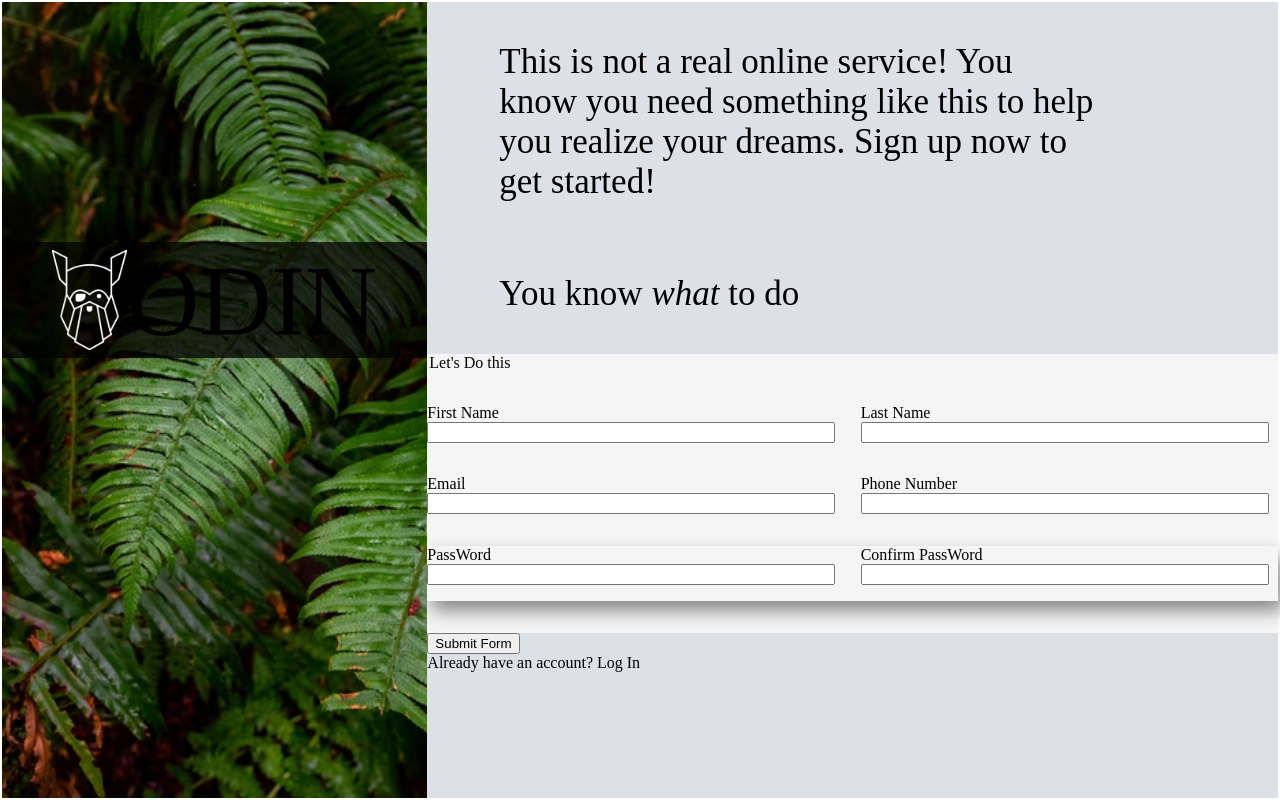
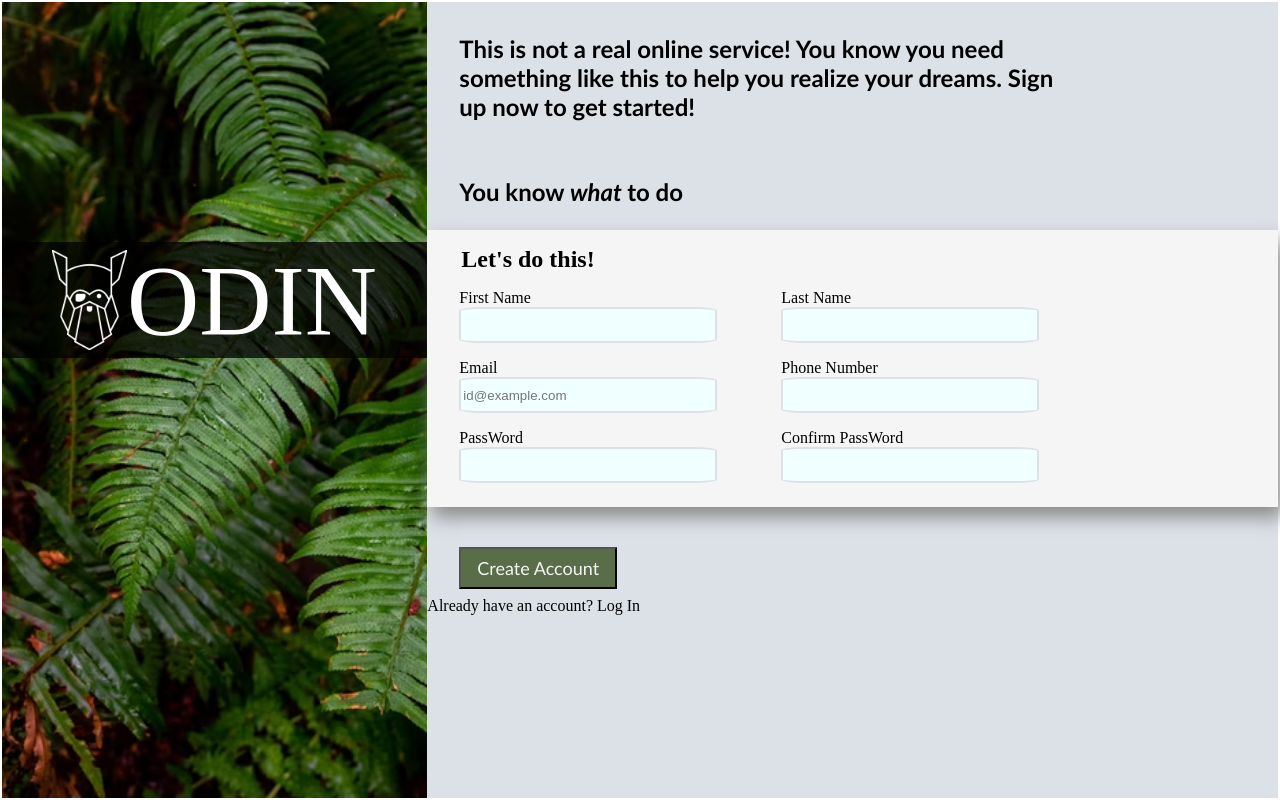
Before and after one commit to ronsamgeorge/Sign-up-page-TOP, a plain HTML site: page index.html in a window 1280 px wide. Drawn offline with Linux system fonts and the light colour scheme.

Commit message:
Add Form Elements with styling

```diff
--- a/index.html
+++ b/index.html
@@ -35,7 +35,9 @@
                 <form>
 
                     <div class="form-wrapper">
-                        <legend class="form-legend">Let's Do this</legend>
+
+                        <div class="text-inputs">
+                            <legend class="form-legend">Let's do this!</legend>
                             <div class="form-wrapper-row">
                                 <div class="input-wrapper">
                                     <label for="first-name">First Name</label>
@@ -53,7 +55,7 @@
                             <div class="form-wrapper-row">
                                 <div class="input-wrapper">
                                     <label for="first-name">Email</label>
-                                <input type="email" name="email" id="e-name">
+                                    <input type="email" name="email" id="e-name" placeholder="id@example.com">
                                 </div>
 
                                 <div class="input-wrapper">
@@ -75,9 +77,11 @@
                                     <div class="error-message"></div>
                                 </div>
                             </div>
+                        </div>
+
 
                         <div class="button-div">
-                            <input type="submit" value="Submit Form">
+                            <input type="submit" value="Create Account">
                         </div>
 
                     </div>
--- a/styles.css
+++ b/styles.css
@@ -62,7 +62,7 @@ body{
 .logo-name-text{
     font-size: 100px;
     margin : 0;
-    /* color: white; */
+    color: white;
 }
 
 
@@ -72,6 +72,8 @@ body{
 
     display: flex;
     flex-direction: column;
+
+
 
 }
 
@@ -85,47 +87,105 @@ body{
 }
 
 .top-intro-text{
-    font-size: 35px;
-    padding : 32px 64px;
+    font-size: 24px;
+    font-weight: bold;
+    font-family: calibri;
+    padding : 24px 0px;
 
-    margin : 8px;
+    margin : 0px;
+    margin-top: 8px;
+    margin-left : 32px;
     width : 70%;
 
 }
 
+.form{
+    background-color: #dce1e8;
+}
 
 .form-wrapper{
     display: flex;
     flex-direction: column;
     flex-wrap: wrap;
     gap: 32px;
+
+    background-color:#dce1e8 ;
+}
+
+.text-inputs{
+
+    box-shadow: 5px 10px 18px #888888;
+    padding-bottom : 16px;
+    background-color: whitesmoke;
+
+    display: flex;
+    flex-direction: column;
+    gap: 16px;
+
+    padding-top: 16px;
+    padding-bottom: 24px;
+
 }
 
 .form-wrapper-row{
+
+    flex : 1;
+
     display : flex;
-    gap : 16px;
+    column-gap : 64px;
+    row-gap: 16px;
     flex-wrap: wrap;
 
+    margin-left : 32px;
+
+}
+
+legend{
+    margin-left : 32px;
+    font-size: 24px;
+    font-weight: bold;
 }
 
 .input-wrapper{
     display: flex ;
     flex-direction: column;
-    flex: 1;
+    /* flex: 1;     */
 }
 
 input[type="text"],
 input[type="email"],
 input[type="password"] {
-    width: 400px;
+    width: 250px;
+    height: 30px;
+    border : 2px solid #dce1e8;
+    background-color: azure;
+    border-radius: 10%;
 }
 
-.last-row{
-    box-shadow: 5px 10px 18px #888888;
-    padding-bottom : 16px;
+input[type="text"]:focus,
+input[type="email"]:focus,
+input[type="password"]:focus{
+    outline: none !important;
+    border: solid 2px  lightskyblue;
 }
+
+
 
 .button-div{
     background-color: #dce1e8;
     margin: 0;
+    /* padding : 8px; */
+    padding-top: 8px;
+    padding-bottom: 8px;
 }
+
+input[type="submit"]{
+    margin-left : 32px;
+    padding: 8px 16px;
+
+    background-color: #596D48;
+    color: whitesmoke;
+
+    font-family: Calibri;
+    font-size: large;
+}
```
Lines whose indentation alone changed are shown as unchanged.
